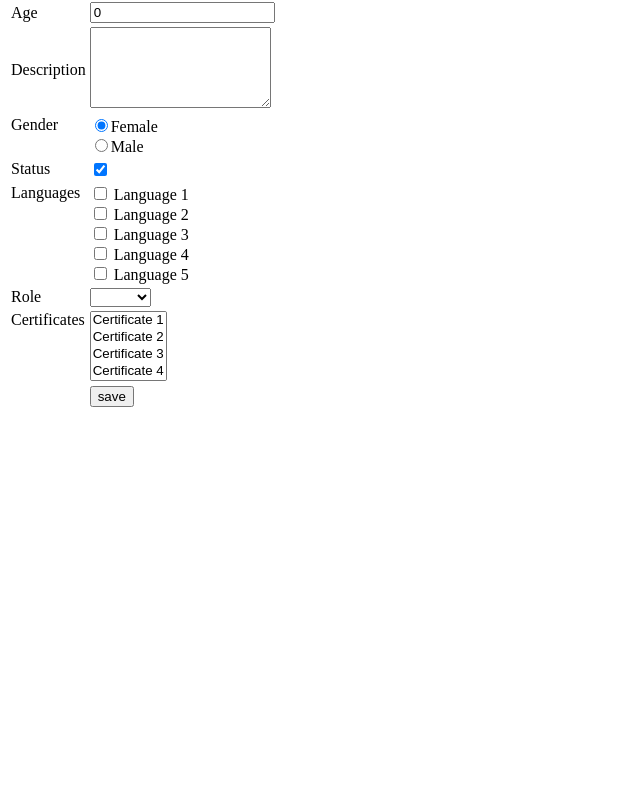
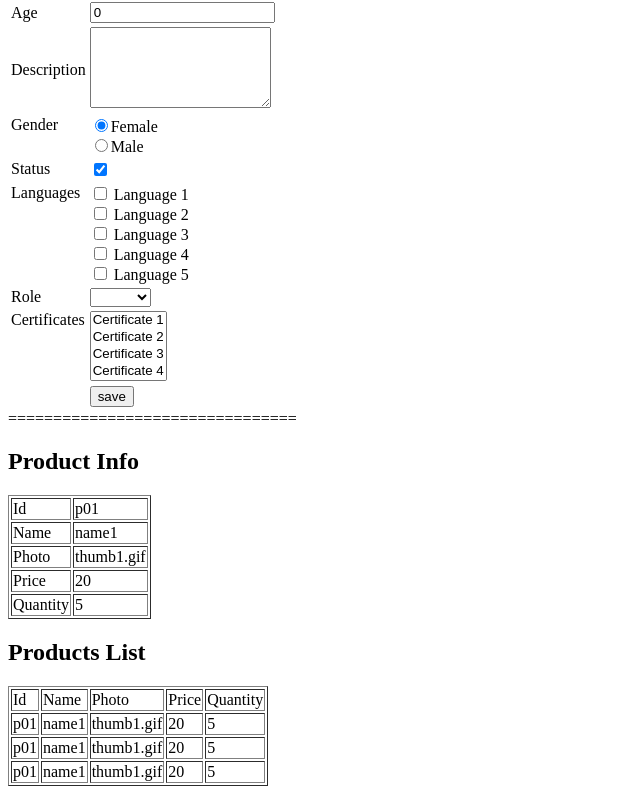
Before and after one commit to smaran123/angular5, an Angular app: page / in a window 1280 px wide. Shown: the part 1230-2024 px from the top of the page, without its empty margins (0-640 px from the left). Before the commit the page ends 1648 px from the top, so only its background shows below. Built offline with nearby package versions, Linux system fonts and the light colour scheme.

Commit message:
use object and object with services in Angular5

```diff
--- a/src/app/app.component.html
+++ b/src/app/app.component.html
@@ -191,3 +191,46 @@
     </tr>
   </table>
 </form>
+================================
+<h2>Product Info</h2>
+<table border="1">
+  <tr>
+    <td>Id</td>
+    <td>{{product.id}}</td>
+  </tr>
+  <tr>
+    <td>Name</td>
+    <td>{{product.name}}</td>
+  </tr>
+  <tr>
+    <td>Photo</td>
+    <td>{{product.photo}}</td>
+  </tr>
+  <tr>
+    <td>Price</td>
+    <td>{{product.price}}</td>
+  </tr>
+  <tr>
+    <td>Quantity</td>
+    <td>{{product.quantity}}</td>
+  </tr>
+</table>
+
+<h2>Products List</h2>
+<table border="1">
+  <tr>
+    <td>Id</td>
+    <td>Name</td>
+    <td>Photo</td>
+    <td>Price</td>
+    <td>Quantity</td>
+  </tr>
+  <tr *ngFor="let p of products">
+    <td>{{product.id}}</td>
+    <td>{{product.name}}</td>
+    <td>{{product.photo}}</td>
+    <td>{{product.price}}</td>
+    <td>{{product.quantity}}</td>
+  </tr>
+
+</table>
--- a/src/app/app.component.ts
+++ b/src/app/app.component.ts
@@ -1,5 +1,6 @@
 import { Component } from '@angular/core';
 import { FormBuilder, FormGroup, Validators } from '@angular/forms';
+import { ProductService } from './services/product.service';
 import { Product } from './entites/product.entity';
 import { Account } from './entites/account.entity';
 import { MathService } from "./services/math.service";
@@ -23,6 +24,8 @@ export class AppComponent {
   state: string = '';
   sportName: string;
 
+  product: Product;
+
   products: Product[];
 
   fileResult: string = '';
@@ -43,7 +46,8 @@ export class AppComponent {
     this.result1 = this.mathService.addition(10,20);
     this.result2 = this.mathService.subtraction(20,23);
     this.result3 = this.mathService.multiply(3,2);
-
+    this.product = this.productService.find();
+    this.products = this.productService.findAll();
   	this.title = "Angular Practice";
   	this.age = 21;
   	this.fullName = "rajesh";
@@ -142,7 +146,8 @@ export class AppComponent {
   }
 
   constructor(private formBuilder: FormBuilder,
-              private mathService: MathService) {
+              private mathService: MathService,
+              private productService: ProductService,) {
 
   }
 
--- a/src/app/app.module.ts
+++ b/src/app/app.module.ts
@@ -2,6 +2,7 @@ import { BrowserModule } from '@angular/platform-browser';
 import { NgModule } from '@angular/core';
 import { FormsModule, ReactiveFormsModule } from '@angular/forms';
 import { MathService } from './services/math.service';
+import { ProductService } from './services/product.service';
 import { AppComponent } from './app.component';
 
 @NgModule({
@@ -13,7 +14,7 @@ import { AppComponent } from './app.component';
     FormsModule,
     ReactiveFormsModule
   ],
-  providers: [MathService],
+  providers: [MathService,ProductService],
   bootstrap: [AppComponent]
 })
 export class AppModule { }
--- a/src/app/entites/product.entity.ts
+++ b/src/app/entites/product.entity.ts
@@ -1,6 +1,7 @@
 export class Product {
 	id: number;
 	name: string;
+	photo: string;
 	price: number;
 	quantity: number;
 }
--- /dev/null
+++ b/src/app/services/product.service.ts
@@ -0,0 +1,41 @@
+import { Injectable } from '@angular/core';
+import { Product } from '../entities/product.entity';
+
+@Injectable()
+export class ProductService {
+	find(): Product {
+	 return {
+	  id: 'p01',
+	  name: 'name1',
+	  photo: 'thumb1.gif',
+	  price: 20,
+	  quantity: 5
+	 };
+	}
+
+	findAll(): Products {
+	 return [
+	   {
+	  id: 'p01',
+	  name: 'name1',
+	  photo: 'thumb1.gif',
+	  price: 20,
+	  quantity: 5
+	 },
+	 {
+	  id: 'p02',
+	  name: 'name2',
+	  photo: 'thumb1.gif',
+	  price: 30,
+	  quantity: 4
+	 },
+	 {
+	  id: 'p03',
+	  name: 'name3',
+	  photo: 'thumb1.gif',
+	  price: 40,
+	  quantity: 3
+	 }
+	 ];
+	}
+}
```
